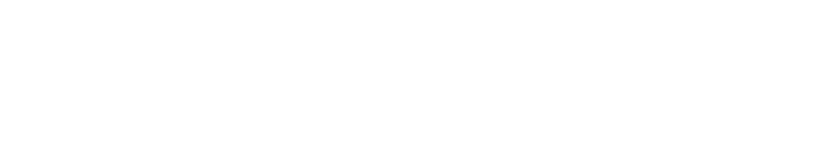
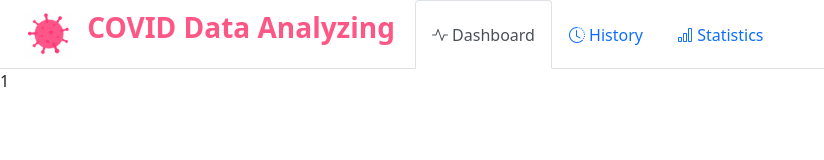
Before and after one commit to portfolioDmitryDevop/COVID-Data-Analyzing-fe, a website built with webpack: page index.html in a window 1280 px wide. Shown: the whole page, without its empty margins (0-824 px from the left). Built offline with nearby package versions, Linux system fonts and the light colour scheme; files whose address does not match are found by name.

Commit message:
prepare to groupe work

```diff
--- a/index.html
+++ b/index.html
@@ -1,12 +1,41 @@
-<html lang="en">
+<html lang="ru">
 <head>
-    <meta charset="UTF-8">
-    <meta http-equiv="X-UA-Compatible" content="IE=edge">
-    <meta name="viewport" content="width=device-width, initial-scale=1.0">
-    <link rel="stylesheet" href="node_modules/bootstrap/dist/css/bootstrap.min.css">
-    <title>COVID-Data-Analyzing</title>
+  <meta charset="UTF-8">
+  <meta http-equiv="X-UA-Compatible" content="IE=edge">
+  <meta name="viewport" content="width=device-width, initial-scale=1.0">
+  <link rel="stylesheet" href="node_modules/bootstrap/dist/css/bootstrap.min.css">
+  <link rel="stylesheet" href="src/ui-ux/style.css">
+  <title>COVID Data Analyzing</title>
 </head>
+
 <body>
-    <script src="dist/bundle.js"></script>
+    <nav>
+      <div class="nav nav-tabs" id="nav-tab" role="tablist">
+        <div class="logo">
+          <img src="src/ui-ux/images/logo.png" alt="COVID Data Analyzing Logo">
+          <span>COVID Data Analyzing</span>
+        </div>
+        <button class="nav-link active" id="nav-dashboard-tab" data-bs-toggle="tab" data-bs-target="#nav-dashboard" type="button" role="tab" aria-controls="nav-dashboard" aria-selected="true"><i class="bi bi-activity"></i> Dashboard</button>
+        <button class="nav-link" id="nav-history-tab" data-bs-toggle="tab" data-bs-target="#nav-history" type="button" role="tab" aria-controls="nav-history" aria-selected="false"><i class="bi bi-clock-history"></i> History</button>
+        <button class="nav-link" id="nav-stat-tab" data-bs-toggle="tab" data-bs-target="#nav-stat" type="button" role="tab" aria-controls="nav-stat" aria-selected="false"><i class="bi bi-bar-chart"></i> Statistics</button>
+      </div>
+    </nav>
+    <div id="spinner" class="position-absolute top-50 start-50"></div>
+
+      <div class="tab-content" id="nav-tabContent">
+        <div class="tab-pane fade show active" id="nav-dashboard" role="tabpanel" aria-labelledby="nav-dashboard-tab">
+            1
+        </div>
+        <div class="tab-pane fade" id="nav-history" role="tabpanel" aria-labelledby="nav-history-tab">
+            2
+        </div>
+        <div class="tab-pane fade" id="nav-stat" role="tabpanel" aria-labelledby="nav-stat-tab">
+            3
+        </div>
+      </div>
+
+
+  <script src="dist/bundle.js"></script>
 </body>
+
 </html>
--- a/src/main.js
+++ b/src/main.js
@@ -1 +1,3 @@
-console.log("It's a live");
+import "bootstrap/dist/css/bootstrap.min.css";
+import "bootstrap/dist/js/bootstrap.bundle";
+import "bootstrap-icons/font/bootstrap-icons.css"
--- /dev/null
+++ b/src/ui-ux/style.css
@@ -0,0 +1,13 @@
+.logo span{
+    color: #fd5786;
+    font-weight: bolder;
+    font-size: 1.75em;
+    margin: 20  20  20  0;
+    display: inline;
+}
+
+.logo img {
+    width: 48px;
+    margin: 10 10 10 25;
+    display: inline;
+}
```
Also changed, not shown: src/ui-ux/images/logo.png (added), 4 other files.
